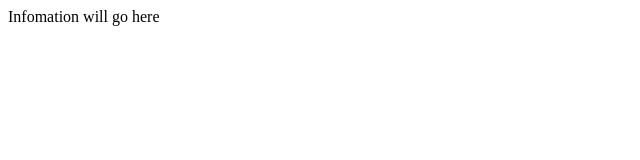
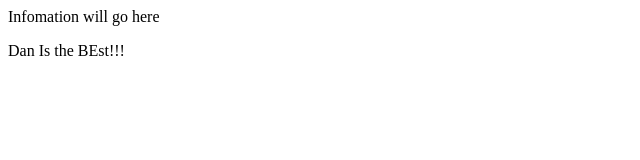
Before and after one commit to Jordantayl/Senior-Connect-Page, a plain HTML site: page index.html in a window 1280 px wide. Shown: the whole page, without its empty margins (0-640 px from the left). Drawn offline with Linux system fonts and the light colour scheme.

Commit message:
Ditb
Dan is the Best

```diff
--- a/index.html
+++ b/index.html
@@ -7,5 +7,6 @@
 </head>
 <body>
     <p>Infomation will go here</p>
+    <p>Dan Is the BEst!!!</p>
 </body>
 </html>
```
